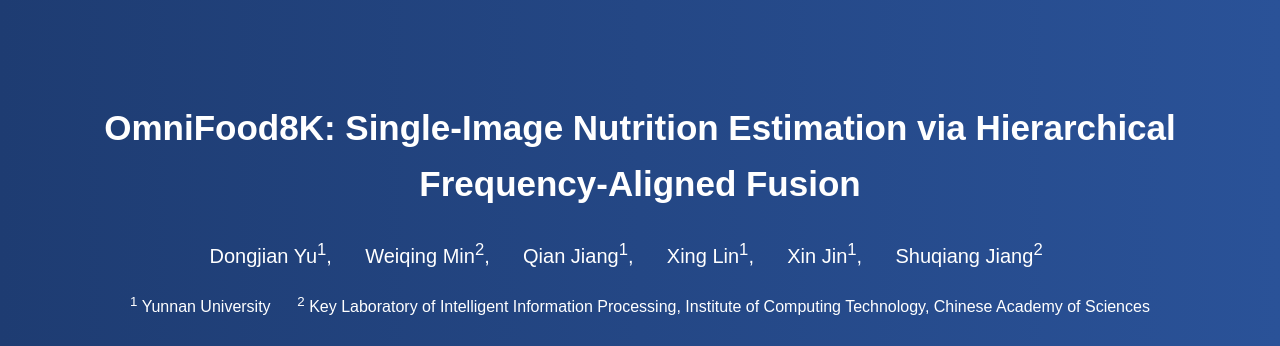
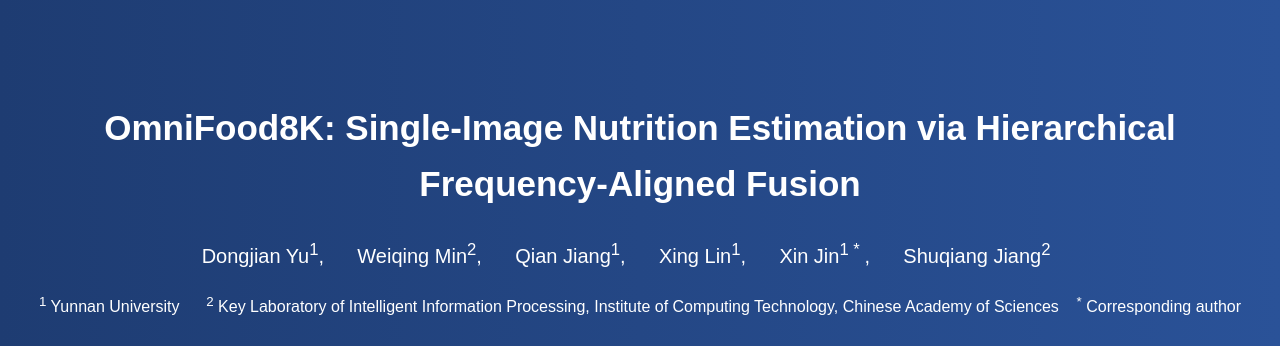
Before and after one commit to yudongjian/OmniFood8K-food, a plain HTML site: page index.html in a window 1280 px wide. Shown: the top 346 px of the page. Drawn offline with Linux system fonts and the light colour scheme.

Commit message:
Add files via upload

```diff
--- a/index.html
+++ b/index.html
@@ -81,13 +81,14 @@
     Weiqing Min<sup>2</sup>, &nbsp;&nbsp;&nbsp;&nbsp;
     Qian Jiang<sup>1</sup>, &nbsp;&nbsp;&nbsp;&nbsp;
     Xing Lin<sup>1</sup>, &nbsp;&nbsp;&nbsp;&nbsp;
-    Xin Jin<sup>1</sup>, &nbsp;&nbsp;&nbsp;&nbsp;
+    Xin Jin<sup>1 * </sup>, &nbsp;&nbsp;&nbsp;&nbsp;
     Shuqiang Jiang<sup>2</sup> &nbsp;&nbsp;&nbsp;&nbsp;
 </p>
 
 <p style="font-size:16px; margin:0 0 30px 0; line-height:1.5;">
     <sup>1</sup> Yunnan University &nbsp;&nbsp;&nbsp;&nbsp;
-    <sup>2</sup> Key Laboratory of Intelligent Information Processing, Institute of Computing Technology, Chinese Academy of Sciences
+    <sup>2</sup> Key Laboratory of Intelligent Information Processing, Institute of Computing Technology, Chinese Academy of Sciences &nbsp;&nbsp;
+    <sup>*</sup> Corresponding author
 </p>
 
 <p style="margin-top:30px; font-size:24px; font-weight:bold; ">
```
